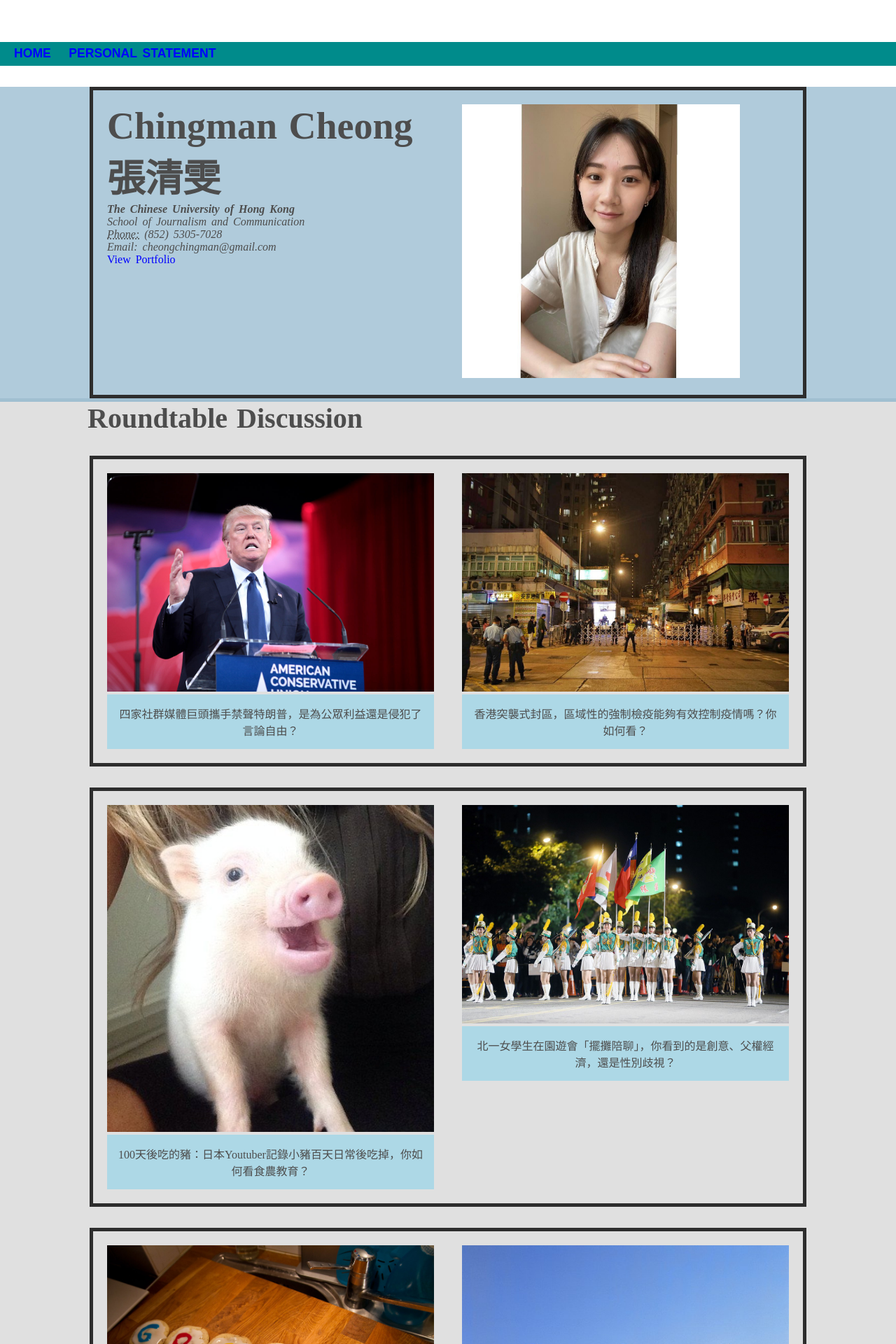
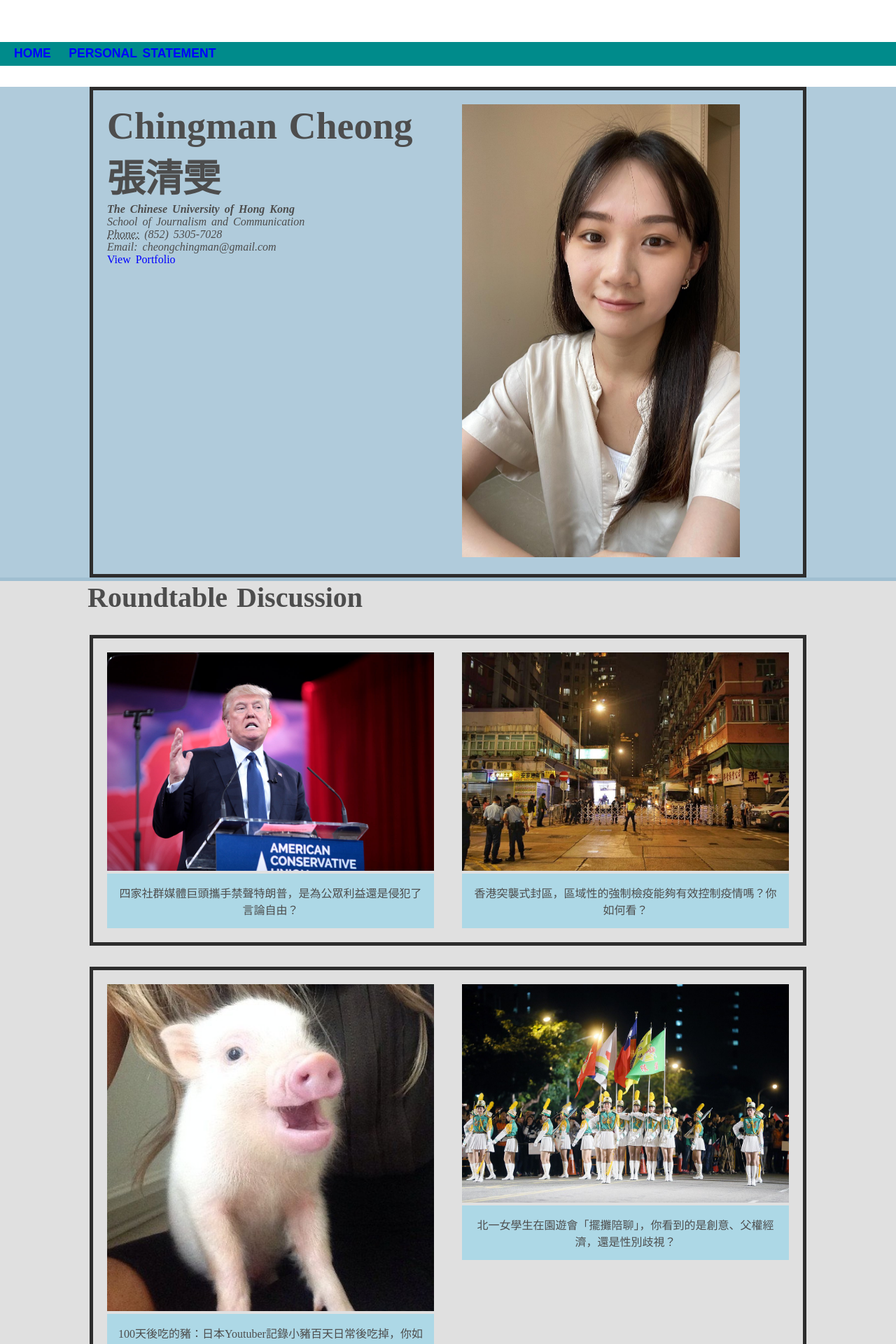
Before and after one commit to son520804/dorothy_portfolio, a Jekyll site: the page built from index.html, in a window 1280 px wide. Shown: the top 1920 px of the page at 70% size. Built offline with Jekyll 4.4.1, drawn with Linux system fonts in a browser that asks for light colours.

Commit message:
dorothy's template

```diff
--- a/index.html
+++ b/index.html
@@ -53,7 +53,7 @@ title: Chingman's Portfolio
 				<a href="#section2">View Portfolio</a>
 			</div>
 			<div class="right-content">
-				<img src="profile.jpg" class="about" alt="profile picture" style="width:85%"/>
+				<img src="profile2.jpg" class="about" alt="profile picture" style="width:85%"/>
 			</div>
 		</div></div>
 
```
Also changed, not shown: profile2.jpg (added).
